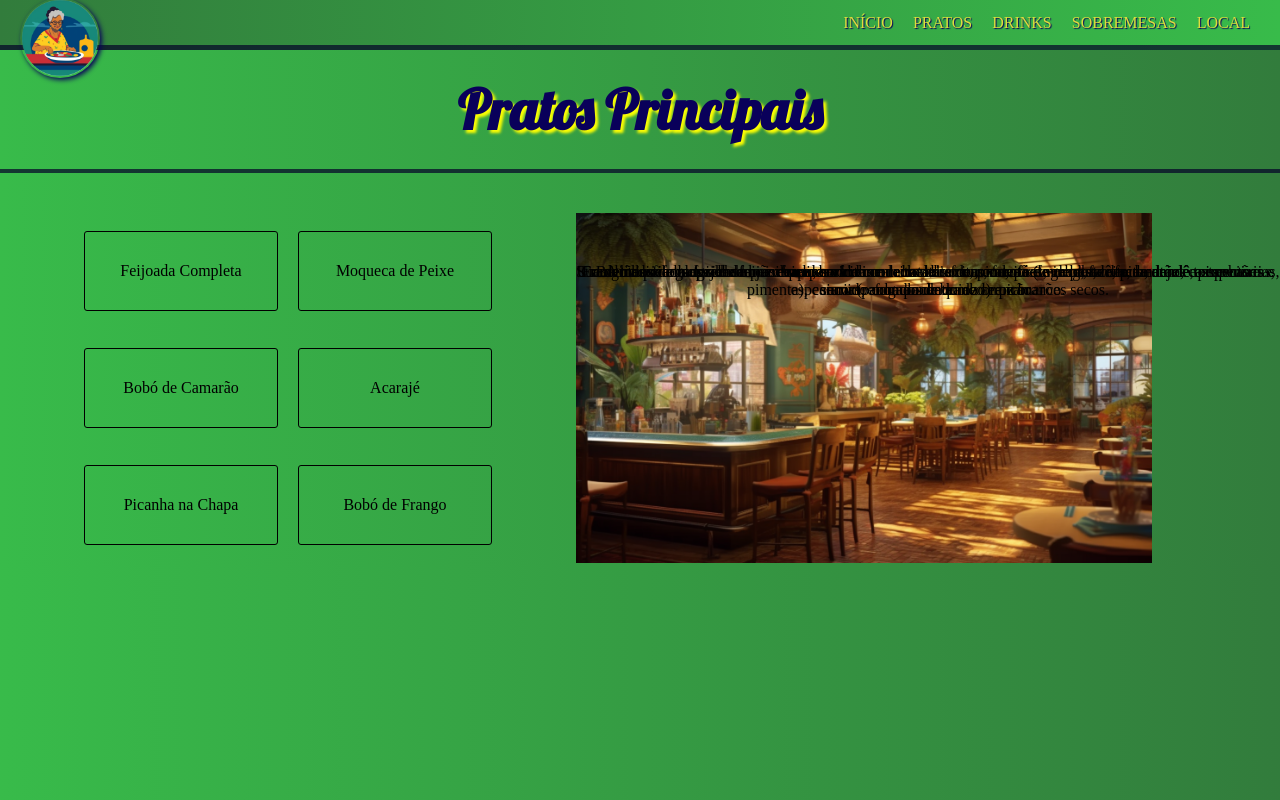
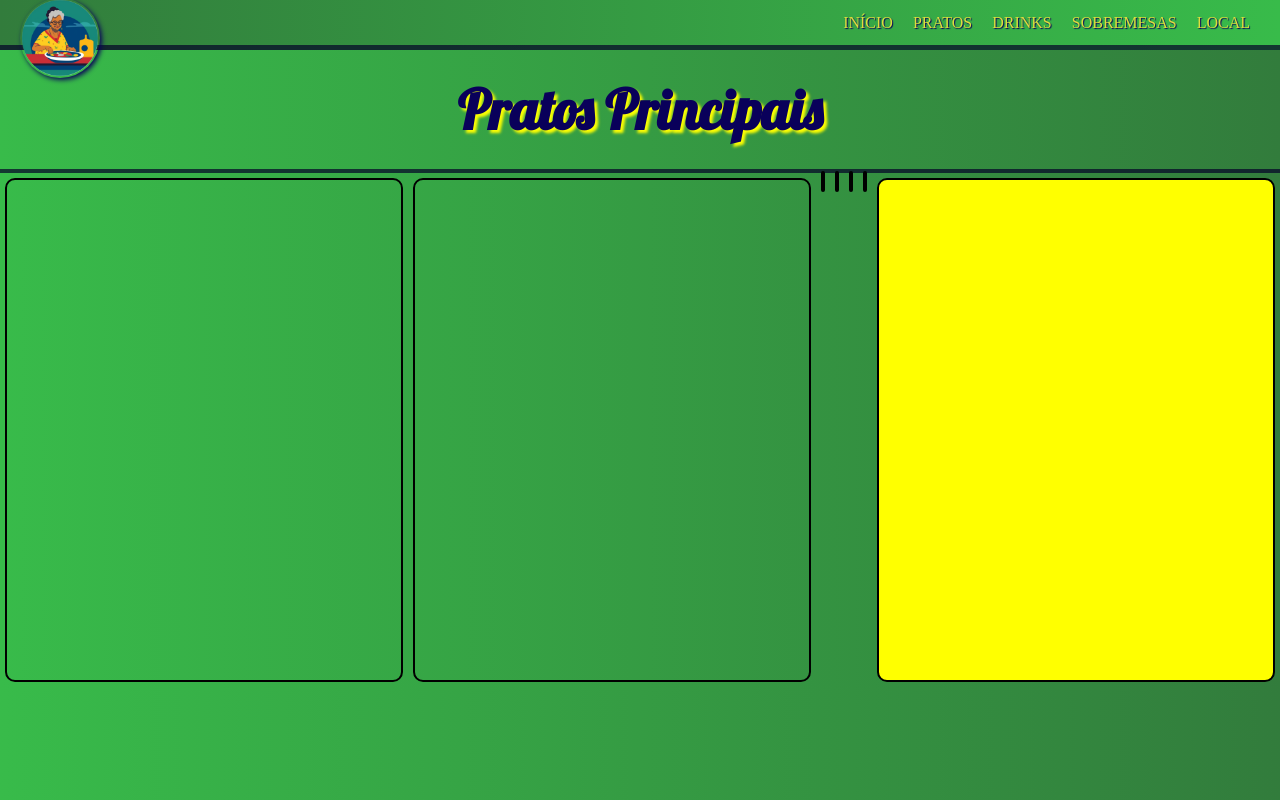
Before and after one commit to octavio-correia/restaurante, a plain HTML site: page site/pratos/pratos.html in a window 1280 px wide. Drawn offline with Linux system fonts and the light colour scheme.

Commit message:
Mais testes
To confiante

```diff
--- a/site/cssejs/estilo.css
+++ b/site/cssejs/estilo.css
@@ -69,50 +69,47 @@ hr {
 }
 
 .container {
-    margin-top: 40px;
     display: flex;
+    justify-content: space-around;
 }
 
-.comidas {
+.feijoada,
+.moqPeixe,
+.moqFrango,
+.bobo,
+.picanha,
+.acaraje {
     width: 45%;
-    display: flex;
-    flex-wrap: wrap;
-    align-items: center;
-    justify-content: center;
-    text-align: center;
+    height: 500px;
+
+    margin: 5px;
+
+    border: 2px solid black;
+    border-radius: 10px;
 }
 
-.comidas a {
-    flex-basis: calc(33.33% - 10px);
-    /* 33.33% para ocupar 1/3 da largura e 10px de margem entre os elementos */
-
-    margin: 10px;
-    padding: 30px 5px;
-
-    border: 1px solid black;
-    border-radius: 3px;
-
-    text-decoration: none;
-    color: black;
-}
-
-.imagensComidas {
-    width: 45%;
-    height: 350px;
-    background-image: url(../imagens/restaurante1.png);
+.carne:hover + .imagemContainer{
+    background-image: url(../imagens/carne.png);
     background-size: cover;
     background-position: center;
     background-repeat: no-repeat;
 }
 
-.comidas a:hover{
-    transform: scale(1.1);
+.imagemContainer {
+    width: 45%;
+    height: 500px;
+
+    margin: 5px;
+
+    border: 2px solid black;
+    border-radius: 10px;
+
+    background-color: yellow;
+
+    position: relative;
 }
 
-.imagensComidas p{
-    margin-top: 50px;
-    align-items: center;
-    justify-content: center;
-    text-align: center;
-    position: absolute;
+.container a{
+    height: 50px;
+    width: 50px;
 }
--- a/site/cssejs/script2.js
+++ b/site/cssejs/script2.js
@@ -0,0 +1,4 @@
+function changeBackground(imageClass) {
+    var imagensComidas = document.querySelector('.imagensComidas');
+    imagensComidas.style.backgroundImage = `url(imagens/${imageClass}.png)`;
+}
--- /dev/null
+++ b/site/estiloteste.css
@@ -0,0 +1,57 @@
+.botao {
+    background-color: blanchedalmond;
+    border: 2px solid black;
+    height: 200px;
+    width: 200px;
+
+    display: flex;
+
+    text-align: center;
+    justify-content: center;
+    align-items: center;
+}
+
+.containerBase{
+    display: flex;
+    justify-content: space-around;
+}
+
+.container{
+    text-decoration: none;
+    color: black;
+}
+
+.botao:hover {
+    transform: scale(1.1);
+}
+
+.imagem {
+    background-image: url(imagens/logo.png);
+    background-size: cover;
+    background-position: center;
+    background-repeat: no-repeat;
+
+    border: 1px solid black; /* Valor inicial da borda */
+
+    height: 200px;
+    width: 200px;
+    color: yellow;
+
+    display: flex;
+    justify-content: center;
+    align-items: center;
+
+    transition: border-radius 1s ease;
+    transition: background-image 1s ease;
+  }
+
+  .botao:hover + .imagem {
+    background-image: url(imagens/carne.png);
+    background-size: cover;
+    background-position: center;
+    background-repeat: no-repeat;
+
+    border: 5px solid black; /* Valor final da borda */
+
+    border-radius: 180px;
+  }
--- a/site/pratos/pratos.html
+++ b/site/pratos/pratos.html
@@ -41,25 +41,20 @@
 
     <hr>
 
-    <div class="container">
-        <div class="comidas">
-            <a href="#" class="p1">Feijoada Completa</a>
-            <a href="#" class="p2">Moqueca de Peixe</a>
-            <a href="#" class="p3">Bobó de Camarão</a>
-            <a href="#" class="p4">Acarajé</a>
-            <a href="#" class="p5">Picanha na Chapa</a>
-            <a href="#" class="p6">Bobó de Frango</a>
-        </div>
+<div class="container">
 
-        <div class="imagensComidas">
-            <p class="img1">A tradicional feijoada brasileira servida com arroz branco, couve refogada, farofa, laranja e torresmo crocante.</p>
-            <p class="img2">Um delicioso ensopado de peixe preparado com leite de coco, pimentões, cebola, tomate, dendê e especiarias, servido com arroz branco e pirão.</p>
-            <p class="img3">Camarões refogados em um creme de mandioca com leite de coco, azeite de dendê, pimentões e especiarias, acompanhados de arroz branco.</p>
-            <p class="img4">Bolinhos de massa de feijão-fradinho fritos e recheados com vatapá (uma pasta de camarão, castanhas e pimenta), caruru (refogado de quiabo) e camarões secos.</p>
-            <p class="img5">Suculenta picanha grelhada na chapa, servida com batatas fritas, farofa e vinagrete.</p>
-            <p class="img6">Frango desfiado cozido em um cremoso creme de mandioca com leite de coco, azeite de dendê, pimentões e especiarias, acompanhado de arroz branco.</p>
-        </div>
+    <div class="feijoada"><a href="#" ></a></div>
+    <div class="moqPeixe"><a href="#" ></a></div>
+    <div><a href="#" class="moqFrango"></a></div>
+    <div><a href="#" class="bobo"></a></div>
+    <div><a href="#" class="picanha"></a></div>
+    <div><a href="#" class="acaraje"></a></div>
+
+    <div class="imagemContainer">
+        <div class="imagem"></div>
     </div>
+
+</div>
 
 </body>
 
```
Also changed, not shown: site/teste.html (added, +33 -0 lines).
